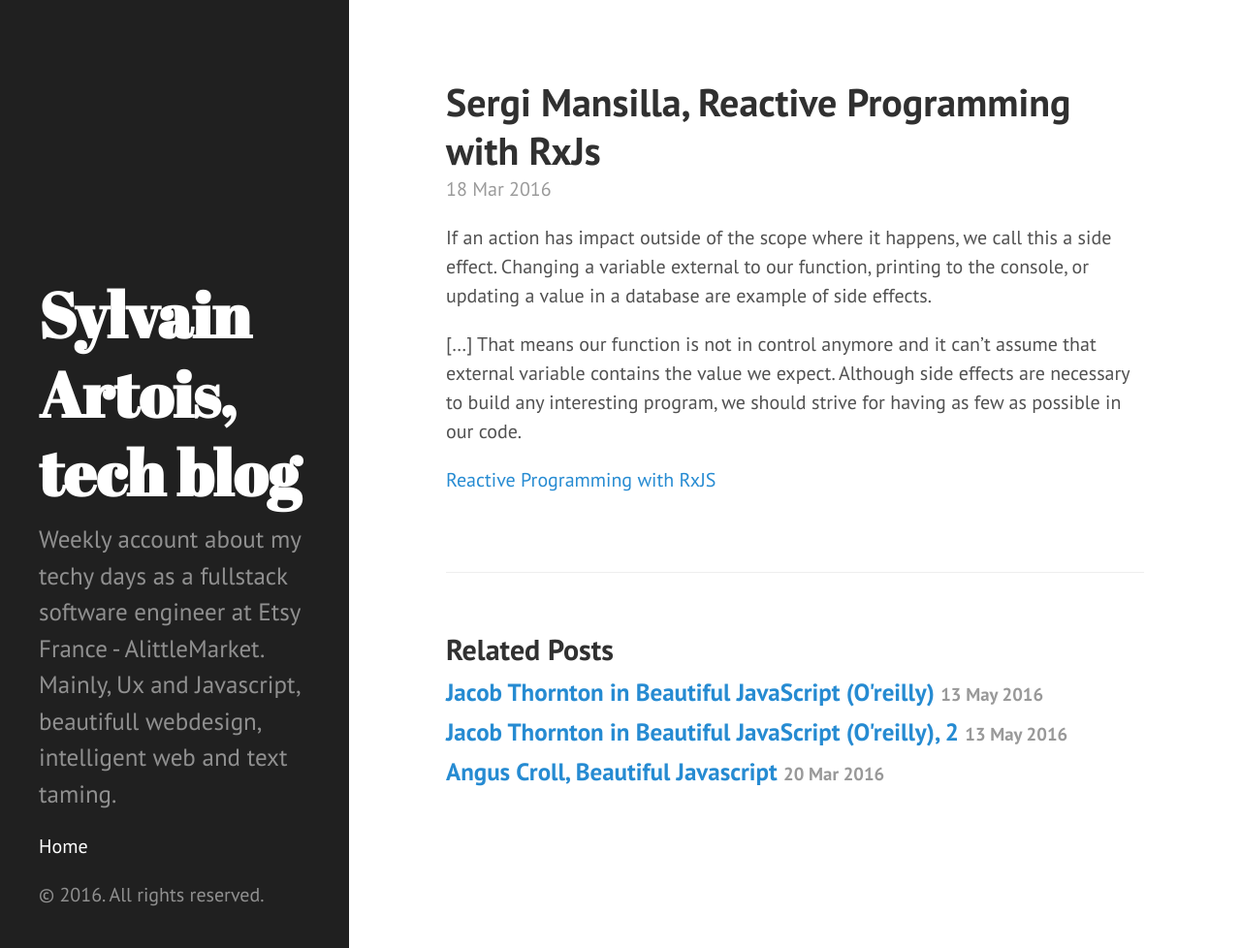
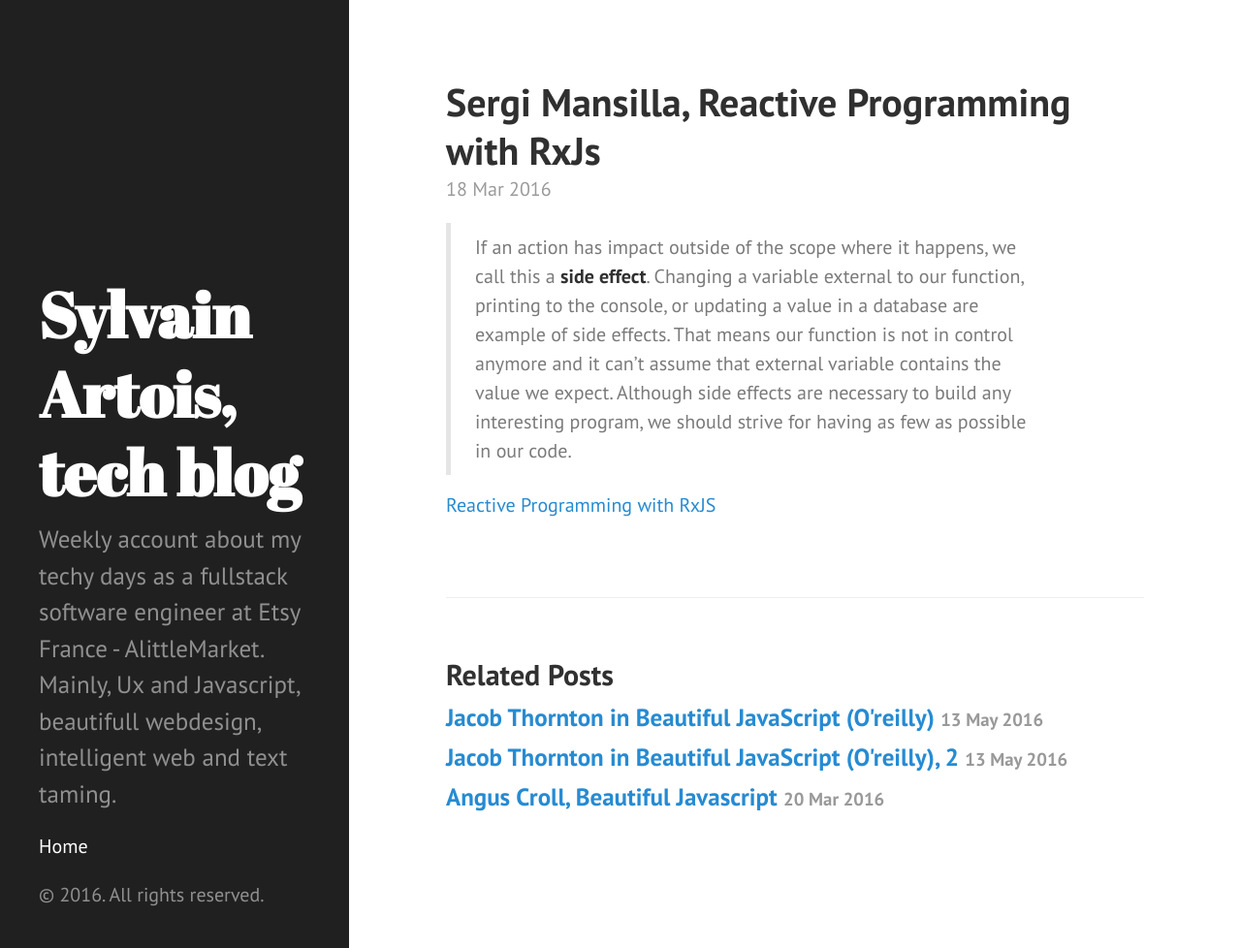
Before and after one commit to sylvain-artois/sylvain-artois.github.io, a Jekyll site: the page built from _posts/2016-03-18-sergi-mansilla-reactive-programming-with-rxjs.markdown, in a window 1280 px wide and 978 px high. Shown: the whole window at 97% size. Built offline with Jekyll 4.4.1, drawn with Linux system fonts in a browser that asks for light colours.

```diff
--- a/_posts/2016-03-18-sergi-mansilla-reactive-programming-with-rxjs.markdown
+++ b/_posts/2016-03-18-sergi-mansilla-reactive-programming-with-rxjs.markdown
@@ -2,11 +2,10 @@
 published: true
 title: Sergi Mansilla, Reactive Programming with RxJs
 layout: post
-tags: [quote, javascript, rxjs, side, effect]
+tags: [quote, javascript, rxjs, side effect]
 permalink: sergi-mansilla-reactive-programming-with-rxjs
 ---
-If an action has impact outside of the scope where it happens, we call this a side effect. Changing a variable external to our function, printing to the console, or updating a value in a database are example of side effects.
-
-[...] That means our function is not in control anymore and it can't assume that external variable contains the value we expect. Although side effects are necessary to build any interesting program, we should strive for having as few as possible in our code.
+> If an action has impact outside of the scope where it happens, we call this a **side effect**. Changing a variable external to our function, printing to the console, or updating a value in a database are example of side effects.
+> That means our function is not in control anymore and it can't assume that external variable contains the value we expect. Although side effects are necessary to build any interesting program, we should strive for having as few as possible in our code.
 
 [Reactive Programming with RxJS](https://pragprog.com/book/smreactjs/reactive-programming-with-rxjs)
```
